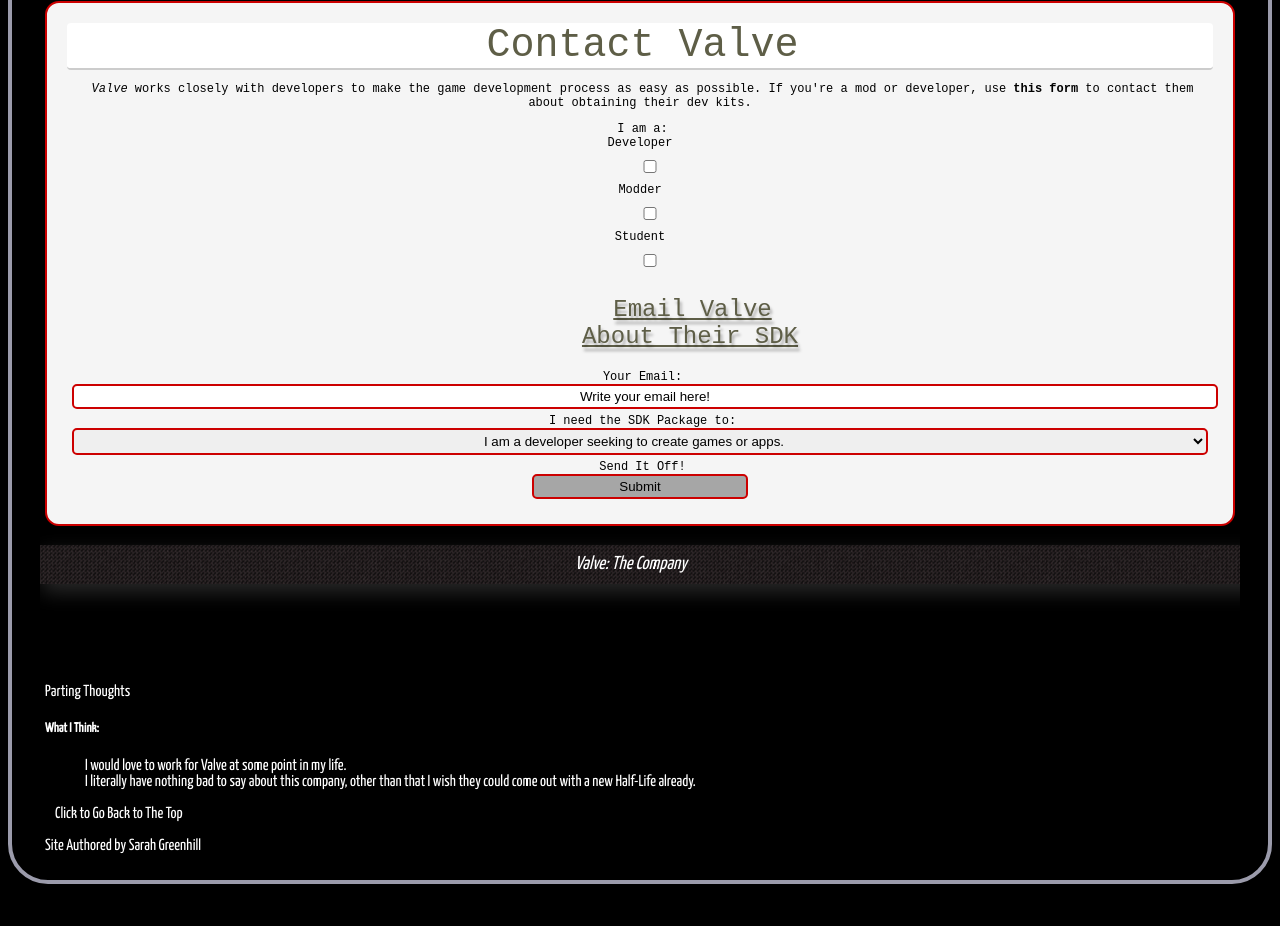
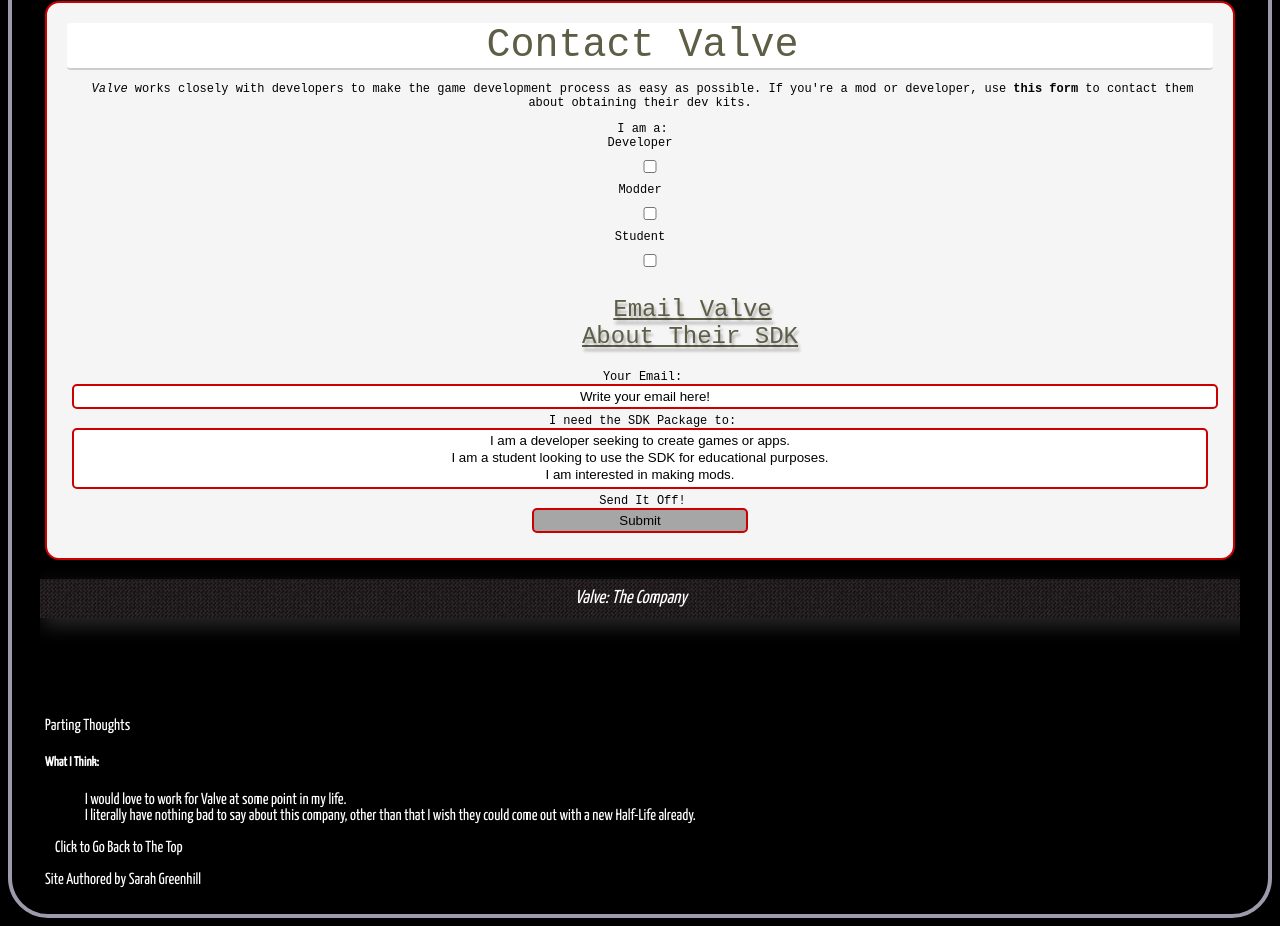
Before and after one commit to Sergeantsarz/Greenhill_Sarah_DWS, a plain HTML site: page Greenhill_Sarah_project4/index.html in a window 1280 px wide. Shown: the part 4704-5630 px from the top of the page. Before the commit the page ends 5596 px from the top, so only its background shows below. Drawn offline with Linux system fonts and the light colour scheme.

```diff
--- a/Greenhill_Sarah_project4/index.html
+++ b/Greenhill_Sarah_project4/index.html
@@ -169,7 +169,7 @@
     <label for="yourEmail">Your Email:</label><input id="yourEmail" name="yourEmail" maxlength="250" size="10" value="Write your email here! " placeholder="Write Your Email Here " required type="email">
     </div>
     <div class="field">
-    <label for="iNeedTheSDKPackageTo">I need the SDK Package to: </label><select name="iNeedTheSDKPackageTo" required id="iNeedTheSDKPackageTo"><option value="Dev">I am a developer seeking to create games or apps.</option><option value="Student">I am a student looking to use the SDK for educational purposes.</option><option value="Mod">I am interested in making mods. </option></select>
+    <label for="iNeedTheSDKPackageTo">I need the SDK Package to: </label><select name="iNeedTheSDKPackageTo" required size=3 id="iNeedTheSDKPackageTo"><option value="Dev">I am a developer seeking to create games or apps.</option><option value="Student">I am a student looking to use the SDK for educational purposes.</option><option value="Mod">I am interested in making mods. </option></select>
     </div>
     <div class="field">
     <label for="Send">Send It Off!</label><input id="Send" name="Send" type="submit">
```
